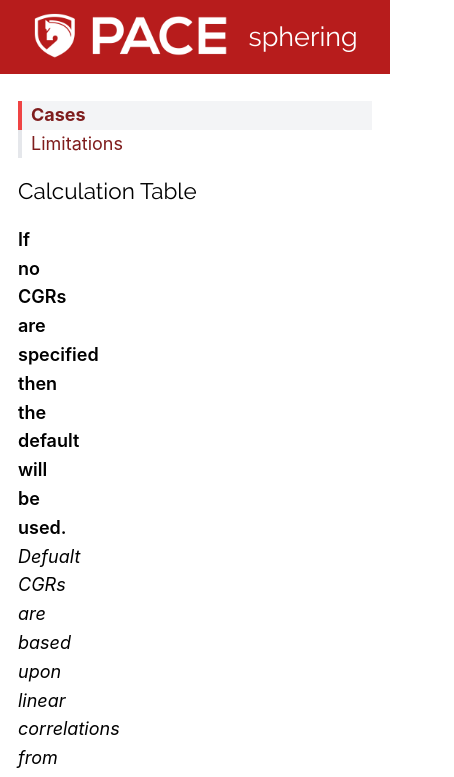
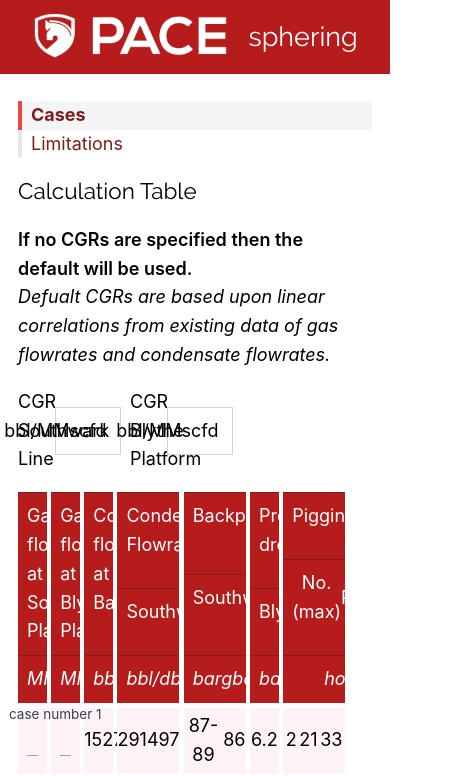
Before and after one commit to Jerell/sphering, a Next.js app: page / in a window 390 px wide. Shown: the top 777 px of the page, 454 px wide, since content can reach past the window. Built offline with nearby package versions, Linux system fonts and the light colour scheme.

Commit message:
breakpoints

```diff
--- a/components/calcTable.js
+++ b/components/calcTable.js
@@ -145,7 +145,7 @@ export default function CalcTable() {
   return (
     <>
       <h1 className="text-xl mb-4">Calculation Table</h1>
-      <form className="grid col-span-full grid-cols-1 md:grid-cols-9 gap-2 items-center">
+      <form className="grid col-span-full grid-cols-9 gap-2 items-center">
         <div className="col-span-full">
           <p className="font-semibold">
             If no CGRs are specified then the default will be used.
@@ -156,7 +156,7 @@ export default function CalcTable() {
           </p>
         </div>
         <NumberInput
-          inputWidth={1}
+          // inputWidth={1}
           label="CGR Southwark Line"
           placeholder={0.89}
           unit="bbl/MMscfd"
@@ -164,7 +164,7 @@ export default function CalcTable() {
           newLine
         />
         <NumberInput
-          inputWidth={1}
+          // inputWidth={1}
           label="CGR Blythe Platform"
           placeholder={20.21}
           unit="bbl/MMscfd"
--- a/styles/calcTable.module.css
+++ b/styles/calcTable.module.css
@@ -35,7 +35,7 @@
 
 .row:not(:first-child)::before {
   content: attr(data-label);
-  @apply text-gray-700 h-4 w-16 absolute -left-6 -top-0.5 whitespace-nowrap text-xs;
+  @apply text-gray-700 h-4 w-16 absolute -left-2 md:-left-3 2xl:-left-6 -top-0.5 whitespace-nowrap text-xs;
 }
 
 .row:nth-child(2n) > div {
```
